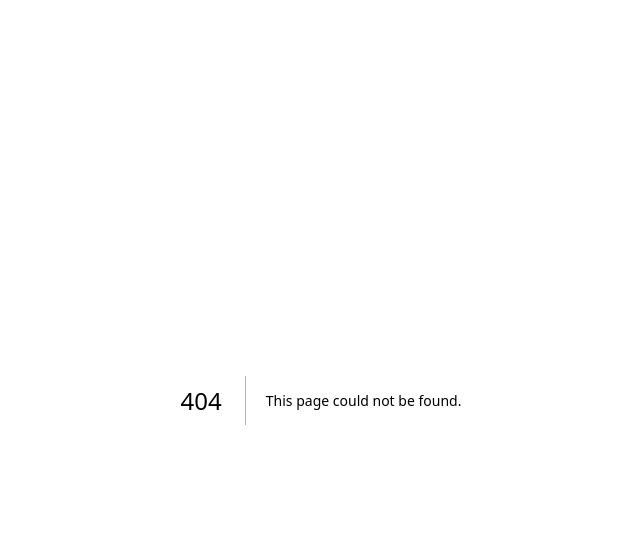
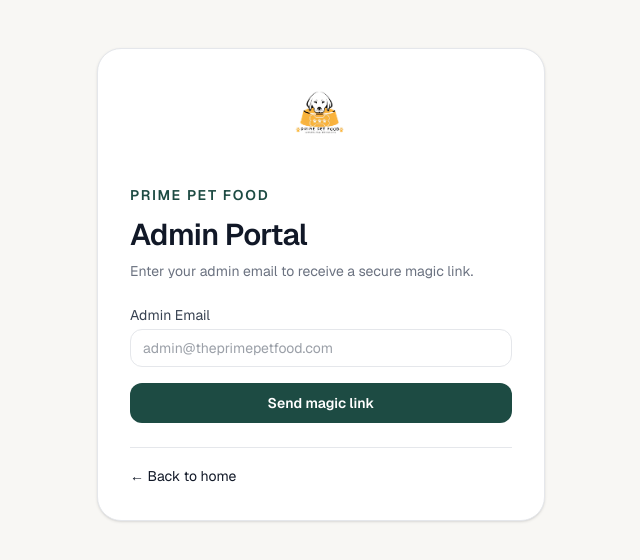
Before and after one commit to dipak1992/prime-pet-food-b2b, a Next.js app: page /admin/login in a window 1280 px wide. Before the commit this address had no page. Shown: the top 560 px of the page, without its empty margins (319-959 px from the left). Built offline with nearby package versions, Linux system fonts and the light colour scheme.

Commit message:
feat: add hidden admin login button and admin-only login page

```diff
--- /dev/null
+++ b/src/app/admin/login/page.tsx
@@ -0,0 +1,110 @@
+"use client";
+
+import { FormEvent, useState } from "react";
+import Image from "next/image";
+import Link from "next/link";
+import { createSupabaseBrowserClient } from "@/lib/supabase/client";
+
+const ADMIN_EMAIL = "admin@theprimepetfood.com";
+
+export default function AdminLoginPage() {
+  const [email, setEmail] = useState("");
+  const [message, setMessage] = useState<string | null>(null);
+  const [error, setError] = useState<string | null>(null);
+  const [isLoading, setIsLoading] = useState(false);
+
+  async function handleMagicLink(event: FormEvent) {
+    event.preventDefault();
+    setError(null);
+    setMessage(null);
+    setIsLoading(true);
+
+    // Validate that email is admin email
+    if (email.toLowerCase() !== ADMIN_EMAIL.toLowerCase()) {
+      setError(`Only ${ADMIN_EMAIL} can access the admin portal.`);
+      setIsLoading(false);
+      return;
+    }
+
+    const supabase = createSupabaseBrowserClient();
+    const { error: authError } = await supabase.auth.signInWithOtp({
+      email,
+      options: {
+        emailRedirectTo: `${window.location.origin}/auth/callback`,
+      },
+    });
+
+    setIsLoading(false);
+
+    if (authError) {
+      setError(authError.message);
+      return;
+    }
+
+    setMessage("Magic link sent to your admin email. Check your inbox.");
+    setEmail("");
+  }
+
+  return (
+    <div className="min-h-screen bg-[#f8f7f4] px-4 py-12 sm:px-6">
+      <div className="mx-auto max-w-md rounded-3xl border border-[#e7e4dc] bg-white p-6 shadow-sm sm:p-8">
+        <div className="mb-6 flex justify-center">
+          <Image
+            src="/logo.jpg"
+            alt="Prime Pet Food Logo"
+            width={100}
+            height={100}
+            className="h-20 w-20 object-contain"
+          />
+        </div>
+
+        <p className="text-sm font-semibold uppercase tracking-[0.12em] text-[#1d4b43]">Prime Pet Food</p>
+        <h1 className="mt-3 text-3xl font-semibold tracking-tight text-[#111827]">Admin Portal</h1>
+        <p className="mt-2 text-sm text-[#6b7280]">
+          Enter your admin email to receive a secure magic link.
+        </p>
+
+        {message && (
+          <div className="mt-4 rounded-xl border border-green-200 bg-green-50 px-3 py-2 text-sm text-green-700">
+            {message}
+          </div>
+        )}
+
+        {error && (
+          <div className="mt-4 rounded-xl border border-red-200 bg-red-50 px-3 py-2 text-sm text-red-700">
+            {error}
+          </div>
+        )}
+
+        <form onSubmit={handleMagicLink} className="mt-6 space-y-4">
+          <label className="flex flex-col gap-1 text-sm text-[#374151]">
+            Admin Email
+            <input
+              type="email"
+              required
+              value={email}
+              onChange={(event) => setEmail(event.target.value)}
+              placeholder="admin@theprimepetfood.com"
+              className="rounded-xl border border-[#d6d3cc] px-3 py-2 outline-none ring-[#1d4b43] focus:ring-2"
+              disabled={isLoading}
+            />
+          </label>
+
+          <button
+            type="submit"
+            disabled={isLoading}
+            className="inline-flex w-full items-center justify-center rounded-xl bg-[#1d4b43] px-5 py-2.5 text-sm font-semibold text-white disabled:opacity-50"
+          >
+            {isLoading ? "Sending..." : "Send magic link"}
+          </button>
+        </form>
+
+        <div className="mt-6 border-t border-[#e7e4dc] pt-4">
+          <Link href="/" className="text-sm text-[#1d4b43] hover:underline">
+            ← Back to home
+          </Link>
+        </div>
+      </div>
+    </div>
+  );
+}
--- a/src/app/page.tsx
+++ b/src/app/page.tsx
@@ -4,6 +4,16 @@
 export default function Home() {
   return (
     <div className="min-h-screen bg-[radial-gradient(circle_at_10%_10%,#f9f2df_0%,#f8f7f4_45%,#eef6f3_100%)]">
+      {/* Admin login button - hidden by default, visible on hover */}
+      <div className="fixed top-4 right-4 z-50 opacity-0 hover:opacity-100 transition-opacity duration-300">
+        <Link
+          href="/admin/login"
+          className="inline-flex items-center justify-center rounded-lg bg-[#1d4b43] px-4 py-2 text-xs font-semibold text-white shadow-sm hover:bg-[#0f2820]"
+        >
+          Admin Login
+        </Link>
+      </div>
+
       <main className="mx-auto flex min-h-screen max-w-5xl flex-col justify-center px-6 py-16">
         <Image
           src="/logo.jpg"
```
